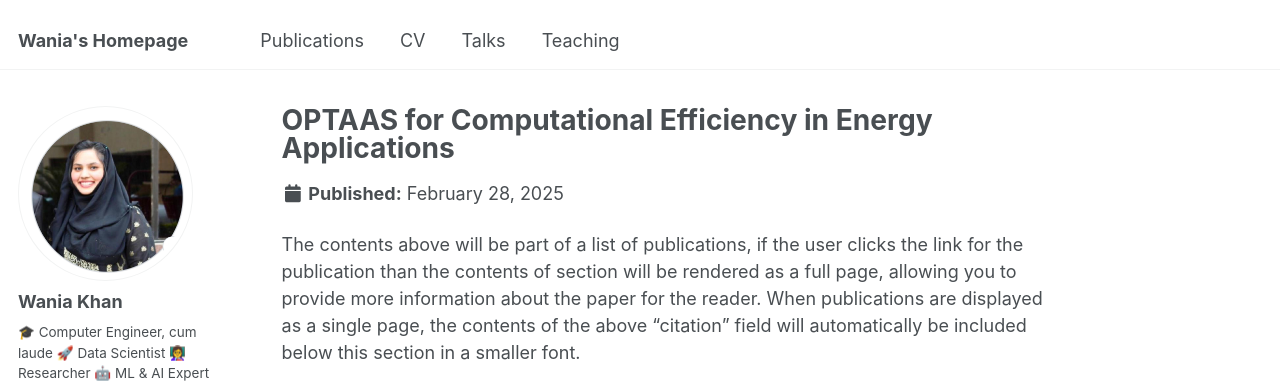
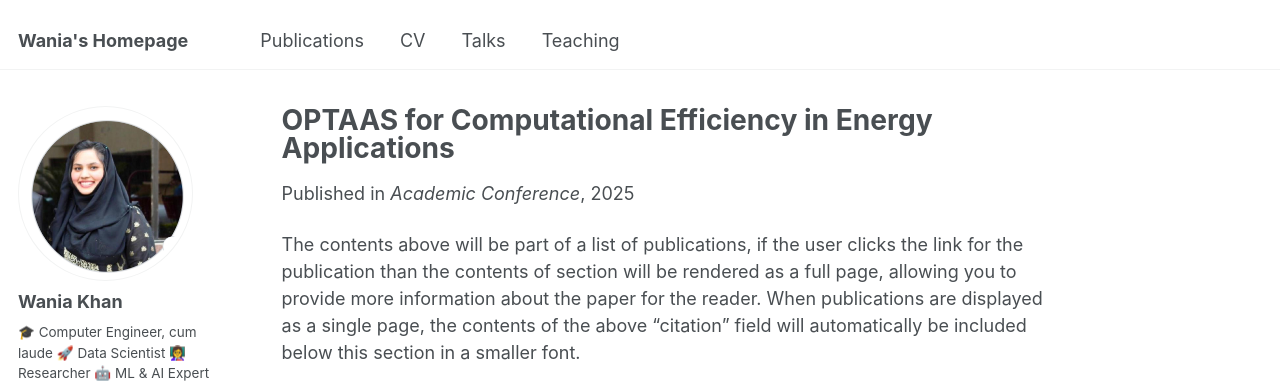
Before and after one commit to WaniaKhance/WaniaKhan-Profile, a Jekyll site: the page built from _publications/2010-10-01-paper-title-number-2.md, in a window 1280 px wide and 1091 px high. Shown: the top 383 px of the window. Built offline with Jekyll 4.4.1, drawn with Linux system fonts in a browser that asks for light colours; some web fonts are replaced.

Commit message:
Update 2010-10-01-paper-title-number-2.md

```diff
--- a/_publications/2010-10-01-paper-title-number-2.md
+++ b/_publications/2010-10-01-paper-title-number-2.md
@@ -5,7 +5,7 @@ category: conference
 #permalink: /publication/2010-10-01-paper-title-number-2
 excerpt: 'The proliferating energy data generation poses significant challenges across various energy applications. This study focuses on one such energy application: cost-optimization of single households. Households with limited computing capacity need an online decision-making process to efficiently utilize their renewable resources and effectively manage their energy data. This paper presents OPTAAS (Optimization as a Service), a framework designed to implement online decision-making for households to resolve optimization problems efficiently and in a timely manner.'
 date: 2025-02-28
-#venue: 'Journal 1'
+venue: 'Academic Conference'
 #slidesurl: 'http://academicpages.github.io/files/slides2.pdf'
 paperurl: 'Ready to be submitted.'
 #citation: 'Your Name, You. (2010). &quot;Paper Title Number 2.&quot; <i>Journal 1</i>. 1(2).'
```
